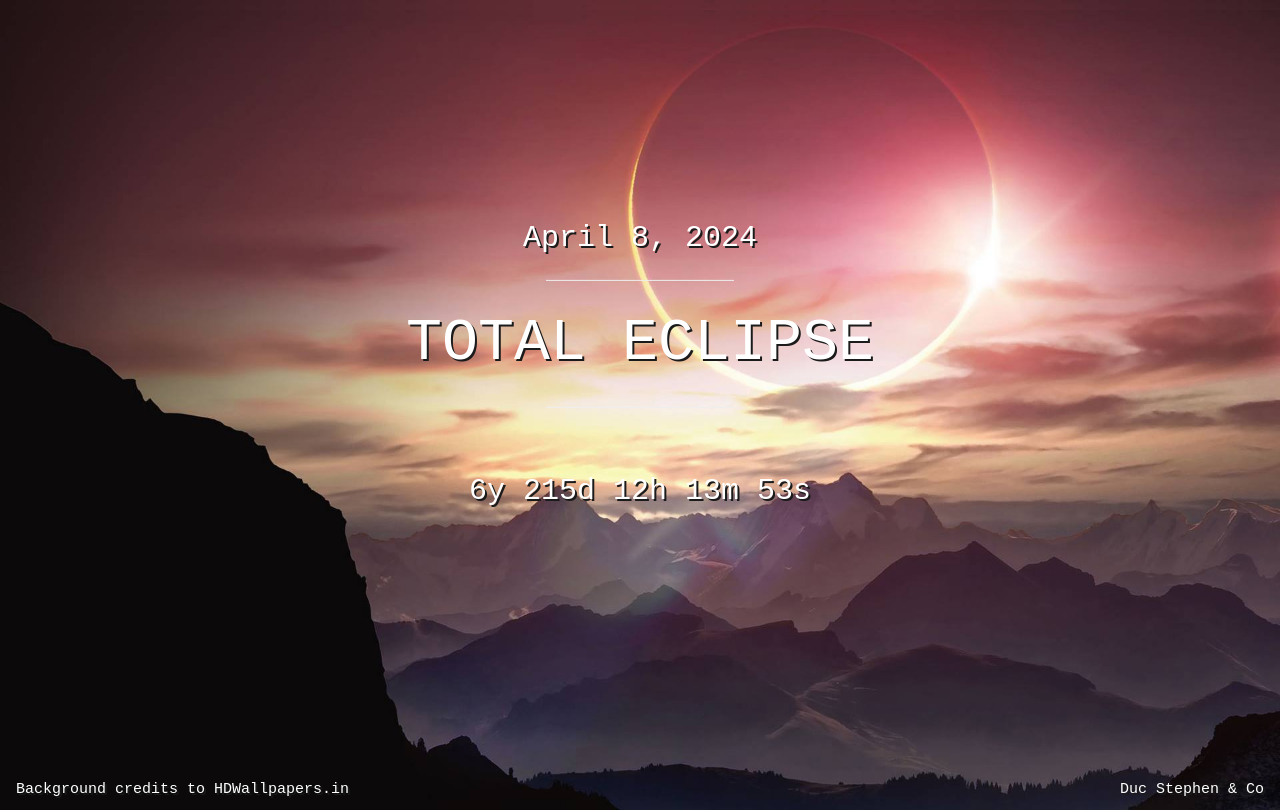
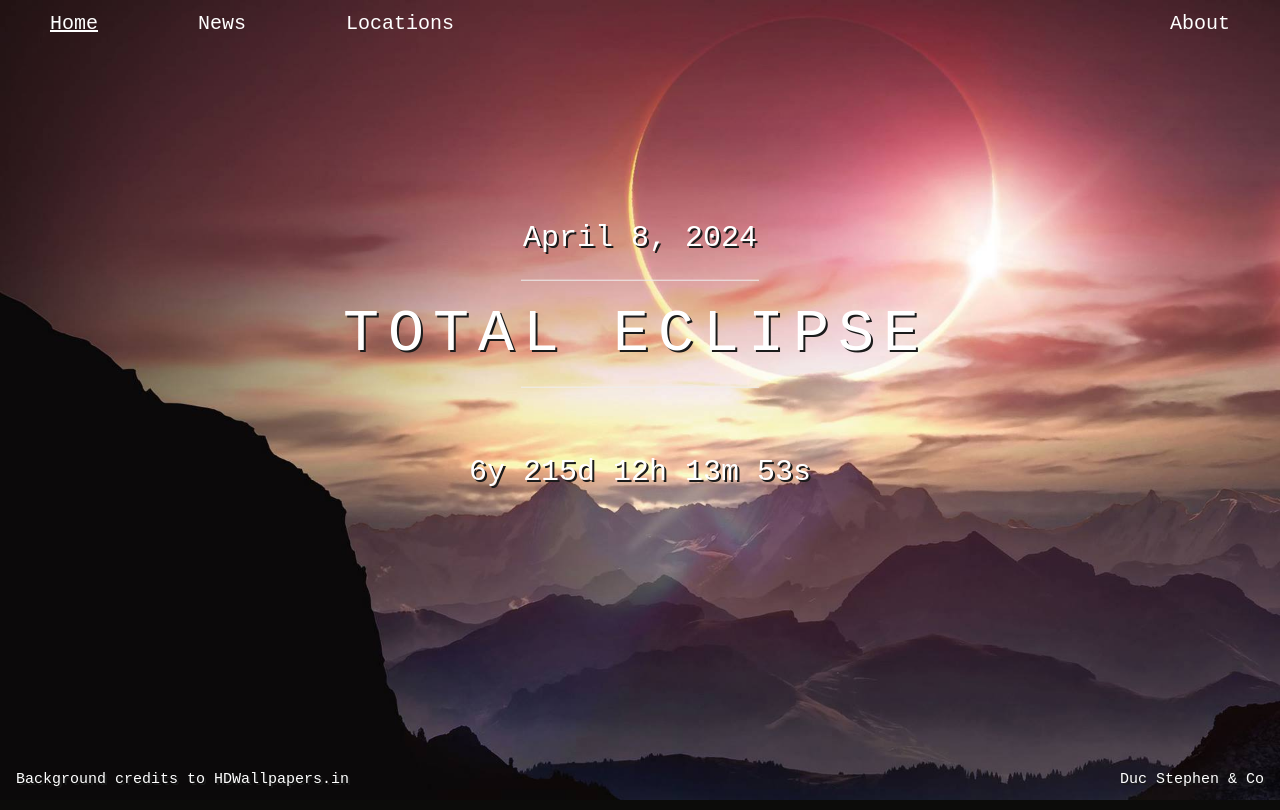
Before and after one commit to duc23/SPIS-Eclipse, a Flask app: page / in a window 1280 px wide. Run offline with Flask 2, Linux system fonts and the light colour scheme; some libraries are stand-ins or nearby versions.

Commit message:
templates

```diff
--- /dev/null
+++ b/templates/eastcoast.html
@@ -0,0 +1,6 @@
+{% extends "layout.html" %}
+{%  block title %}East Coast{%  endblock %}
+
+{% block content %}
+<p>EAST COAST</p>
+{% endblock %}
--- a/templates/home.html
+++ b/templates/home.html
@@ -10,7 +10,7 @@
   <div style="text-align: center; font-size:30px; position: absolute; top: 45%; left: 50%; transform: translate(-50%,-50%)">
     <p>April 8, 2024<p>
     <hr>
-    <p style="font-size: 60px">TOTAL ECLIPSE</p>
+    <h1 style="font-size: 60px">TOTAL ECLIPSE</h1>
     <hr>
     <br>
     <p id="demo" style="font-size:30px"></p>
--- a/templates/layout.html
+++ b/templates/layout.html
@@ -10,6 +10,36 @@
     color:white;
     font-family: "Courier New", Courier, monospace;
     font-size: 25px;
+}
+
+body .boxed{
+    border: 100px black;
+}
+
+h1 {
+    font-size:30px;
+    font-family: "Courier New", Courier, monospace;
+    text-shadow: 2px 2px #1b1b1b;
+    color: white;
+    overflow: hidden; /* Ensures the content is not revealed until the animation */
+    border-right: .15em solid white; /* The typwriter cursor */
+    white-space: nowrap; /* Keeps the content on a single line */
+    margin: 0 auto; /* Gives a scrolling effect (smooth) as the typing happens */
+    letter-spacing: .15em; /* Adjust as needed */
+    animation:
+      typing 1.75s steps(30, end), /*The speed and smoothness of how the text is displayed */
+      blink-caret 1.21s step-end forwards;
+}
+
+@keyframes typing {
+  from { width: 0 }  /* Where the typing effect would start */
+  to { width: 100% } /* WHere the typing effect would end */
+}
+
+
+@keyframes blink-caret {
+  from, to { border-color: transparent }
+  50% { border-color: white }    /*Allows blinking to occur in-between characters and at the end */
 }
 
 hr {
@@ -37,12 +67,13 @@
     <link rel="stylesheet" href="https://maxcdn.bootstrapcdn.com/bootstrap/3.3.7/css/bootstrap-theme.min.css" integrity="sha384-rHyoN1iRsVXV4nD0JutlnGaslCJuC7uwjduW9SVrLvRYooPp2bWYgmgJQIXwl/Sp" crossorigin="anonymous">
 
      <link rel="stylesheet" href="{{ url_for('static', filename='style.css') }}">
-     <title> {% block title %}{% endblock %} - My Webpage</title>
+     <title> {% block title %}{% endblock %} - SPIS ECLIPSE 2024</title>
    </head>
 
     <body>
+    {% include "navbar.html" %}
     <div id="content">{% block content %}{% endblock %}</div>
-    <p style="font-size: 15px; position: absolute; bottom: 0; left: 16px">Background credits to <a href= "https://www.hdwallpapers.in/solar_eclipse-wallpapers.html" style="color:white">HDWallpapers.in</a>
+    <p style="font-size: 15px; position: absolute; bottom: 0; left: 16px">Background credits to <a href= "https://www.hdwallpapers.in/solar_eclipse-wallpapers.html" target="_blank" style="color:white">HDWallpapers.in</a>
     <p>
 
     <p style="font-size: 15px; position: absolute; bottom: 0; right: 16px"> Duc Stephen & Co</p>
--- /dev/null
+++ b/templates/mexico.html
@@ -0,0 +1,5 @@
+{% extends "layout.html" %}
+{%  block title %}Mexico{%  endblock %}
+
+{% block content %}
+{% endblock %}
--- a/templates/navbar.html
+++ b/templates/navbar.html
@@ -1,29 +1,41 @@
-<!-- BLOCK 1 -->
-<nav class="navbar navbar-default">
-  <div class="container-fluid">
+<nav>
+  <style>
+    body {
+      font-family:"Courier New", courier, monospace;
+      color: white;
+    }
 
-    <!-- BLOCK 2 -->
-    <!-- Brand and toggle get grouped for better mobile display -->
-    <div class="navbar-header">
-      <button type="button" class="navbar-toggle collapsed" data-toggle="collapse" data-target="#bs-example-navbar-collapse-1" aria-expanded="false">
-        <span class="sr-only">Toggle navigation</span>
-        <span class="icon-bar"></span>
-        <span class="icon-bar"></span>
-        <span class="icon-bar"></span>
-      </button>
-      <a class="navbar-brand" href="/">Home</a>
-    </div>
+    ul {
+      list-style-type: none;
+      margin: 0;
+      padding: 0;
+      overflow: hidden;
+      background: transparent;
+      font-size: 20px;
+    }
 
-    <div class="collapse navbar-collapse" id="bs-example-navbar-collapse-1">
+    li {
+      float: left;
+    }
 
-      <!-- BLOCK 3 -->
-      <!-- Replace the '#' with links to each of your converters -->
-      <ul class="nav navbar-nav">
-        <li><a href="/ftoc">F to C</a></li>
-        <li><a href="#">C to F</a></li>
-        <li><a href="#">Mi to Km</a></li>
-      </ul>
+    li a {
+      display: block;
+      color: white;
+      text-align: center;
+      padding: 10px 50px;
+    }
 
-    </div><!-- /.navbar-collapse -->
-  </div><!-- /.container-fluid -->
+
+
+  </style>
+
+  <body>
+    <ul>
+      <li><a href="/home" style="color:white">Home</a></li>
+      <li><a href="/news" style="color:white">News</a></li>
+      <li><a href="/locations" style="color:white">Locations</a></li>
+      <li style="float: right"><a href="/about" style="color:white">About</a></li>
+    </ul>
+
+
 </nav>
```
Also changed, not shown: templates/about.html (added, +26 -0 lines), templates/locations.html (added, +15 -0 lines).
